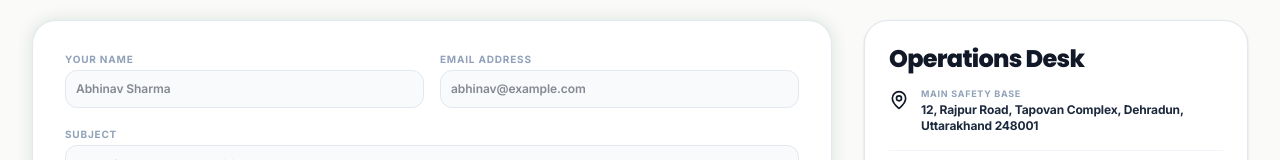
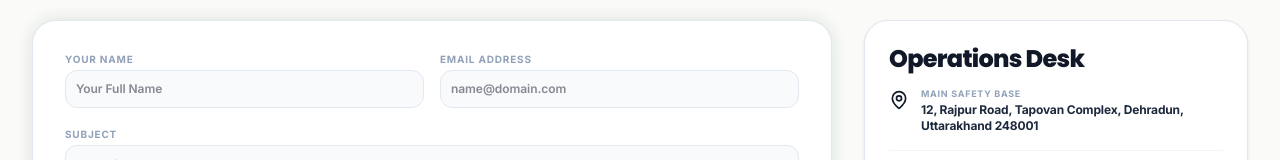
Before and after one commit to Anshsaini7/TRAILVERSE-INDIAN-PLATFORM, a Next.js app: page /contact in a window 1280 px wide. Shown: the part 236-396 px from the top of the page. Built offline with nearby package versions, Linux system fonts and the light colour scheme; no server answers.

Commit message:
style: make placeholders generic and display dynamic names/signatures on achievement certificates

```diff
--- a/src/app/auth/page.tsx
+++ b/src/app/auth/page.tsx
@@ -196,7 +196,7 @@ export default function AuthPage() {
                         required
                         value={email}
                         onChange={e => setEmail(e.target.value)}
-                        placeholder="abhinav@gmail.com"
+                        placeholder="name@domain.com"
                         className="w-full bg-slate-50/50 dark:bg-slate-950/50 border border-slate-200 dark:border-slate-800 rounded-2xl pl-10 pr-4 py-3 text-xs font-semibold focus:outline-none focus:ring-2 focus:ring-emerald-400/50"
                       />
                     </div>
@@ -287,7 +287,7 @@ export default function AuthPage() {
                         required
                         value={name}
                         onChange={e => setName(e.target.value)}
-                        placeholder="e.g. Abhinav Sharma"
+                        placeholder="e.g. Your Full Name"
                         className="w-full bg-slate-50/50 dark:bg-slate-950/50 border border-slate-200 dark:border-slate-800 rounded-2xl pl-10 pr-4 py-3 text-xs font-semibold focus:outline-none focus:ring-2 focus:ring-emerald-400/50"
                       />
                     </div>
@@ -413,7 +413,7 @@ export default function AuthPage() {
                         required
                         value={email}
                         onChange={e => setEmail(e.target.value)}
-                        placeholder="abhinav@gmail.com"
+                        placeholder="name@domain.com"
                         className="w-full bg-slate-50/50 dark:bg-slate-950/50 border border-slate-200 dark:border-slate-800 rounded-2xl pl-10 pr-4 py-3 text-xs font-semibold focus:outline-none focus:ring-2 focus:ring-emerald-400/50"
                       />
                     </div>
--- a/src/app/contact/page.tsx
+++ b/src/app/contact/page.tsx
@@ -53,7 +53,7 @@ export default function ContactModule() {
                     <input
                       type="text"
                       required
-                      placeholder="Abhinav Sharma"
+                      placeholder="Your Full Name"
                       value={name}
                       onChange={e => setName(e.target.value)}
                       className="w-full bg-slate-50 dark:bg-slate-950 border border-slate-200 dark:border-slate-850 rounded-xl p-2.5 text-xs text-slate-905 dark:text-slate-100 focus:outline-none"
@@ -64,7 +64,7 @@ export default function ContactModule() {
                     <input
                       type="email"
                       required
-                      placeholder="abhinav@example.com"
+                      placeholder="name@domain.com"
                       value={email}
                       onChange={e => setEmail(e.target.value)}
                       className="w-full bg-slate-50 dark:bg-slate-950 border border-slate-200 dark:border-slate-855 rounded-xl p-2.5 text-xs text-slate-905 dark:text-slate-100 focus:outline-none"
--- a/src/app/dashboard/page.tsx
+++ b/src/app/dashboard/page.tsx
@@ -487,7 +487,7 @@ export default function UserDashboard() {
                 {/* Signatures */}
                 <div className="mt-10 pt-6 border-t border-slate-200 dark:border-slate-850 flex justify-between items-center text-[10px] text-slate-400">
                   <div>
-                    <span className="font-serif italic text-slate-800 dark:text-slate-300 font-bold block mb-1">Abhinav</span>
+                    <span className="font-serif italic text-slate-800 dark:text-slate-300 font-bold block mb-1">{userProfile.name.split(' ')[0]}</span>
                     <span>SUMMITEER RECORD</span>
                   </div>
                   <div>
--- a/src/app/profile/[username]/page.tsx
+++ b/src/app/profile/[username]/page.tsx
@@ -232,7 +232,7 @@ export default function OtherTravelerProfilePage({ params }: ProfileParams) {
 
                 <div className="mt-10 pt-6 border-t border-slate-200 dark:border-slate-850 flex justify-between items-center text-[10px] text-slate-450">
                   <div>
-                    <span className="font-serif italic text-slate-800 dark:text-slate-300 block mb-1">Abhinav</span>
+                    <span className="font-serif italic text-slate-800 dark:text-slate-300 block mb-1">{travelerData?.name ? travelerData.name.split(' ')[0] : 'Summiteer'}</span>
                     <span>SUMMITEER RECORD</span>
                   </div>
                   <div>
--- a/src/app/profile/page.tsx
+++ b/src/app/profile/page.tsx
@@ -398,7 +398,7 @@ export default function TravelerProfilePage() {
 
                 <div className="mt-10 pt-6 border-t border-slate-200 dark:border-slate-850 flex justify-between items-center text-[10px] text-slate-450">
                   <div>
-                    <span className="font-serif italic text-slate-800 dark:text-slate-300 font-bold block mb-1">Abhinav</span>
+                    <span className="font-serif italic text-slate-800 dark:text-slate-300 font-bold block mb-1">{user?.name ? user.name.split(' ')[0] : 'Summiteer'}</span>
                     <span>SUMMITEER RECORD</span>
                   </div>
                   <div>
```
